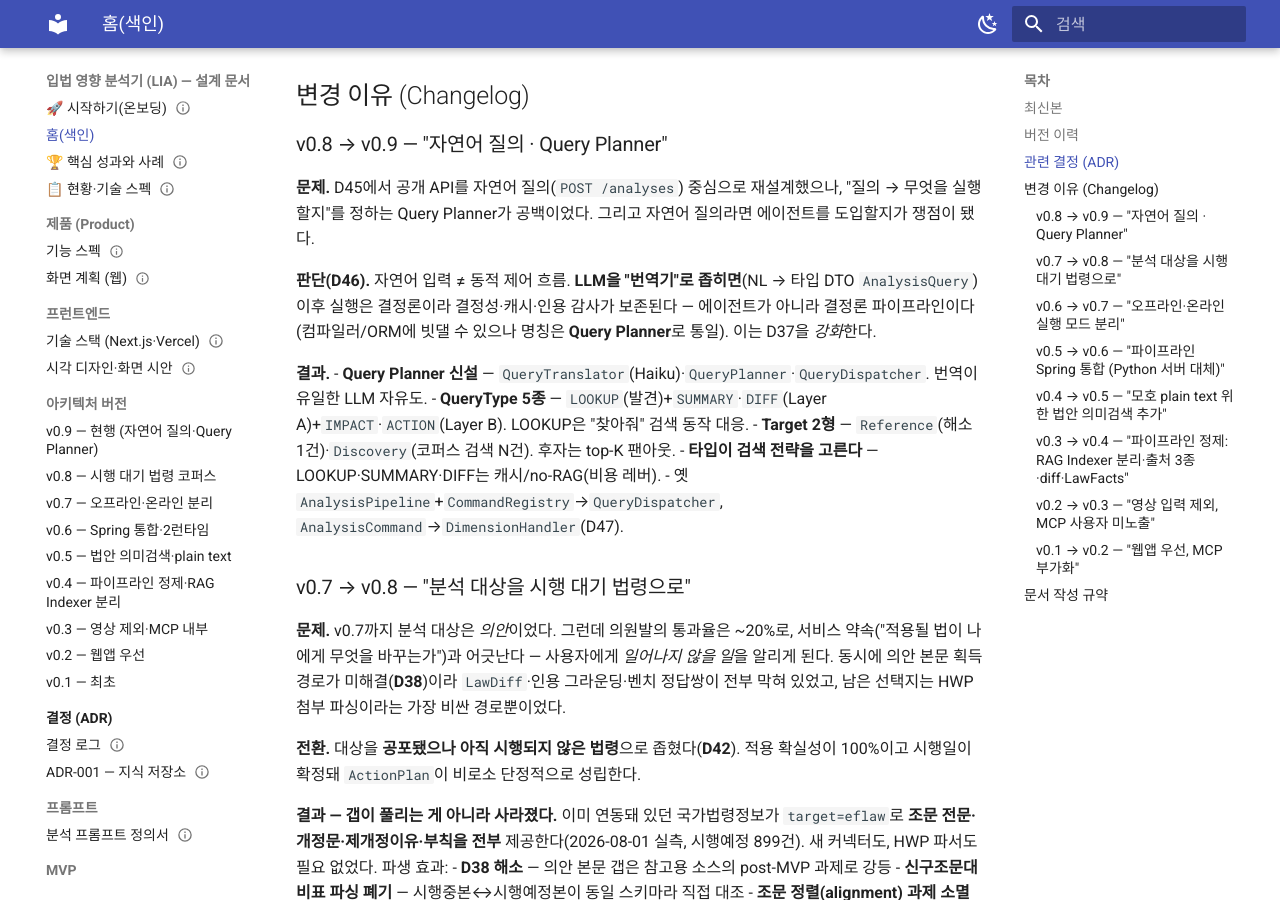
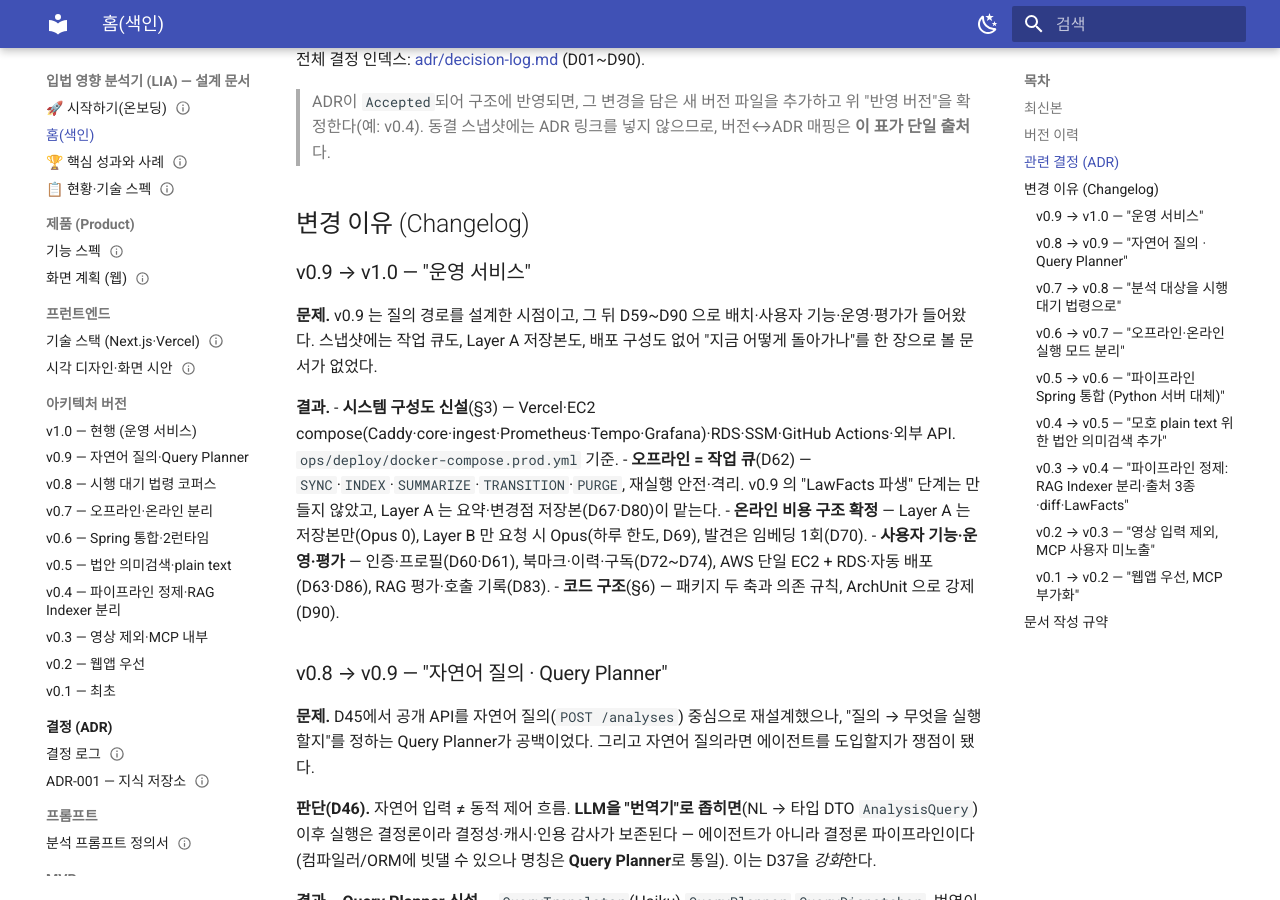
Before and after one commit to HappyGogildong/Legal-data-impact-service, an MkDocs documentation site: the page built from docs/ARCHITECTURE.md, in a window 1280 px wide and 900 px high, scrolled down 1727 px. Built offline with MkDocs 1.6.1 and Material for MkDocs 9.7.7, drawn with Linux system fonts in a browser that asks for light colours; some of the changed text lies outside the part shown.

Commit message:
docs: 최신 아키텍처 스냅샷을 v1.0 으로 안내
ARCHITECTURE 색인(최신본·이력 표·v0.9 → v1.0 변경 이유), mkdocs nav, 온보딩·문서 홈·CLAUDE.md 의
"최신 스냅샷 v0.9". v0.9 파일은 동결 스냅샷이라 손대지 않는다.

Co-Authored-By: Claude Opus 5.5 <noreply@anthropic.com>

```diff
--- a/docs/ARCHITECTURE.md
+++ b/docs/ARCHITECTURE.md
@@ -6,13 +6,14 @@
 
 ## 최신본
 
-→ **[architecture/v0.9-nl-query-planner.md](architecture/v0.9-nl-query-planner.md)** (v0.9, 현행)
+→ **[architecture/v1.0-operating-service.md](architecture/v1.0-operating-service.md)** (v1.0, 현행)
 
 ## 버전 이력
 
 | 버전 | 파일 | 날짜 | 상태 | 핵심 |
 |---|---|---|---|---|
-| v0.9 | [v0.9-nl-query-planner.md](architecture/v0.9-nl-query-planner.md) | 2026-08-02 | 현행 | 온라인 경로를 **자연어 질의 중심**으로 — Query Planner(NL→타입 DTO→dispatch), QueryType 5종(LOOKUP 포함), Reference/Discovery target. `AnalysisPipeline`→`QueryDispatcher` |
+| v1.0 | [v1.0-operating-service.md](architecture/v1.0-operating-service.md) | 2026-11-25 | 현행 | 운영 서비스 — 배치 작업 큐, Layer A 선계산(온라인 Opus 0)·Layer B 개인화, 법령 발견, 사용자 기능, AWS 운영·자동 배포, 평가·호출 기록, 패키지 두 축·ArchUnit. 구성도는 stack-diagram |
+| v0.9 | [v0.9-nl-query-planner.md](architecture/v0.9-nl-query-planner.md) | 2026-08-02 | 대체됨 | 온라인 경로를 **자연어 질의 중심**으로 — Query Planner(NL→타입 DTO→dispatch), QueryType 5종(LOOKUP 포함), Reference/Discovery target. `AnalysisPipeline`→`QueryDispatcher` |
 | v0.8 | [v0.8-pending-law-corpus.md](architecture/v0.8-pending-law-corpus.md) | 2026-08-02 | 대체됨 | 분석 대상을 의안에서 **공포 후 시행 대기 법령**(`eflaw`)으로 확정, `Law` 모델 신설·`Bill` 보류, 조문 diff를 오프라인으로 이관, 자기신고 프로필 반영 |
 | v0.7 | [v0.7-offline-online-split.md](architecture/v0.7-offline-online-split.md) | 2026-08-01 | 대체됨 | 오프라인(배치 적재)·온라인(요청 응답) 실행 모드 분리, Nemotron 군집(Persona Builder)은 그림에서 제외 |
 | v0.6 | [v0.6-spring-consolidation.md](architecture/v0.6-spring-consolidation.md) | 2026-07-21 | 대체됨 | 파이프라인을 Spring(Boot 4.0+Spring AI 2.0)으로 통합 — 3→2 런타임, Python 서버 대체 |
@@ -35,6 +36,18 @@
 > ADR이 `Accepted`되어 구조에 반영되면, 그 변경을 담은 새 버전 파일을 추가하고 위 "반영 버전"을 확정한다(예: v0.4). 동결 스냅샷에는 ADR 링크를 넣지 않으므로, 버전↔ADR 매핑은 **이 표가 단일 출처**다.
 
 ## 변경 이유 (Changelog)
+
+### v0.9 → v1.0 — "운영 서비스"
+
+**문제.** v0.9 는 질의 경로를 설계한 시점이고, 그 뒤 D59~D90 으로 배치·사용자 기능·운영·평가가 들어왔다. 스냅샷에는 작업 큐도, Layer A 저장본도, 배포 구성도 없어 "지금 어떻게 돌아가나"를 한 장으로 볼 문서가 없었다.
+
+**결과.**
+- **시스템 구성도 신설**(§3) — Vercel·EC2 compose(Caddy·core·ingest·Prometheus·Tempo·Grafana)·RDS·SSM·GitHub Actions·외부 API. `ops/deploy/docker-compose.prod.yml` 기준.
+- **오프라인 = 작업 큐**(D62) — `SYNC`·`INDEX`·`SUMMARIZE`·`TRANSITION`·`PURGE`, 재실행 안전·격리. v0.9 의 "LawFacts 파생" 단계는 만들지 않았고, Layer A 는 요약·변경점 저장본(D67·D80)이 맡는다.
+- **온라인 비용 구조 확정** — Layer A 는 저장본만(Opus 0), Layer B 만 요청 시 Opus(하루 한도, D69), 발견은 임베딩 1회(D70).
+- **사용자 기능·운영·평가** — 인증·프로필(D60·D61), 북마크·이력·구독(D72~D74), AWS 단일 EC2 + RDS·자동 배포(D63·D86), RAG 평가·호출 기록(D83).
+- **코드 구조**(§6) — 패키지 두 축과 의존 규칙, ArchUnit 으로 강제(D90).
+
 
 ### v0.8 → v0.9 — "자연어 질의 · Query Planner"
 
--- a/mkdocs.yml
+++ b/mkdocs.yml
@@ -59,7 +59,8 @@ nav:
       - 기술 스택 (Next.js·Vercel): frontend/frontend-stack.md
       - 시각 디자인·화면 시안: frontend/visual-design.md
   - 아키텍처 버전:
-      - v0.9 — 현행 (자연어 질의·Query Planner): architecture/v0.9-nl-query-planner.md
+      - v1.0 — 현행 (운영 서비스): architecture/v1.0-operating-service.md
+      - v0.9 — 자연어 질의·Query Planner: architecture/v0.9-nl-query-planner.md
       - v0.8 — 시행 대기 법령 코퍼스: architecture/v0.8-pending-law-corpus.md
       - v0.7 — 오프라인·온라인 분리: architecture/v0.7-offline-online-split.md
       - v0.6 — Spring 통합·2런타임: architecture/v0.6-spring-consolidation.md
```
Also changed, not shown: CLAUDE.md (+1 -1 lines), docs/index.md (+1 -1 lines), docs/onboarding.md (+2 -2 lines).
